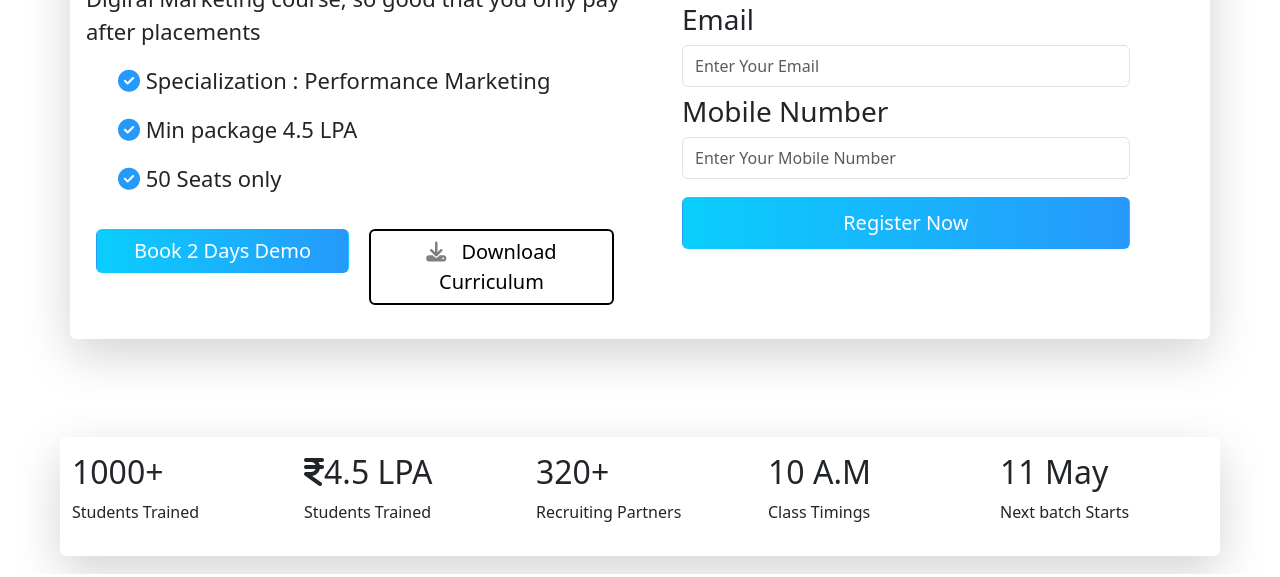
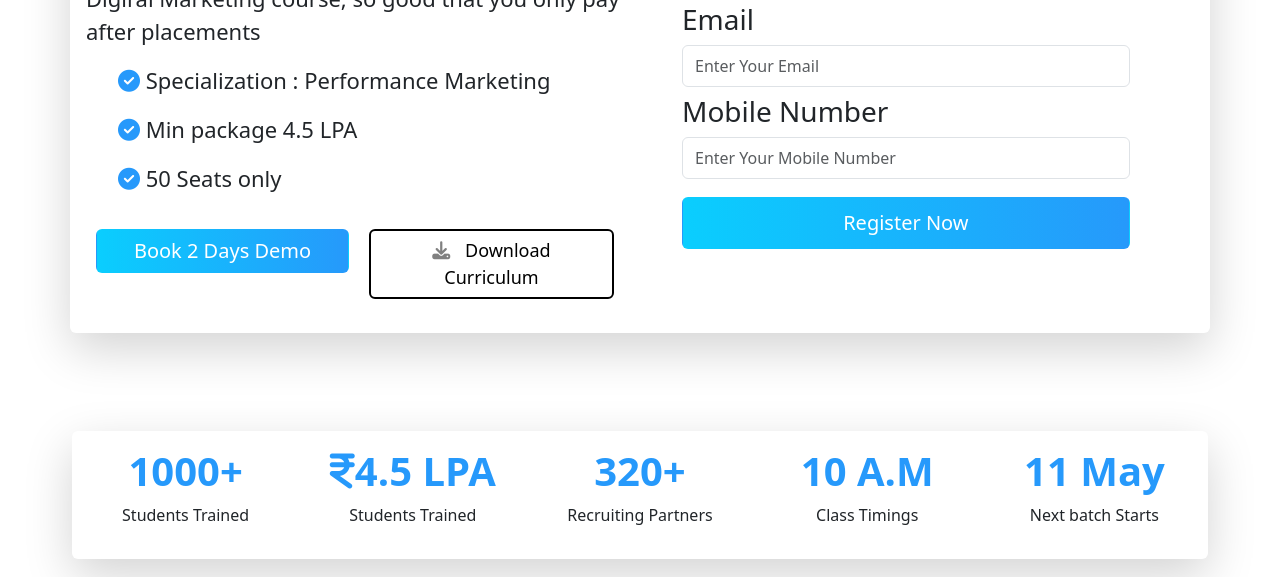
Before and after one commit to Purushotham-Prajapati-24/wscube, a plain HTML site: page index.html in a window 1280 px wide. Shown: the part 605-1182 px from the top of the page. Drawn offline with nearby package versions, Linux system fonts and the light colour scheme.

Commit message:
Update style.css

```diff
--- a/style.css
+++ b/style.css
@@ -59,14 +59,14 @@
 
 .Curriculum {
     border:2px solid black;
-    font-size: 20px;
+    font-size: 18px;
     width: 100%;
     color: black;
 }
 
 .Curriculum:hover{
     border:2px solid black;
-    font-size: 20px;
+    font-size: 10px;
     width: 100%;
 }
 .Curriculum i{
@@ -86,9 +86,31 @@
 
 .Book{
     font-weight: bold;
+
 }
 
 .Banner2{
     margin-left: 30px;
 
 }
+
+
+
+.Counter{
+    text-align: center  ;
+    width: 100%;
+    display: flex;
+    justify-content: space-evenly;
+    margin: 0%;
+    padding-right: 0%;
+    padding-left: 0%;
+}
+.Counter h2{
+    font-size: 40px;
+    font-weight: bold;
+    color: #2699fb;
+}
+
+.rupee{
+    color: #2699fb;
+}
```
